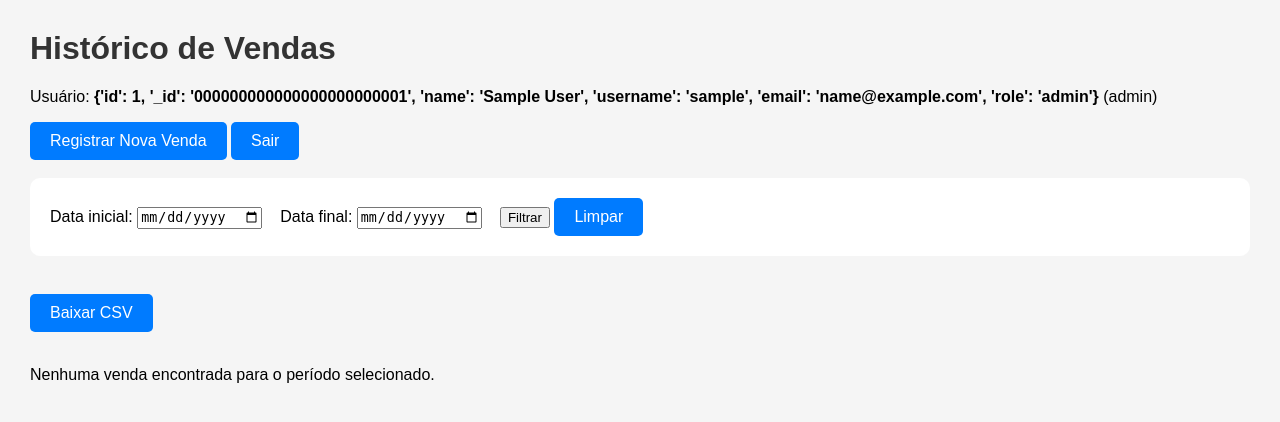
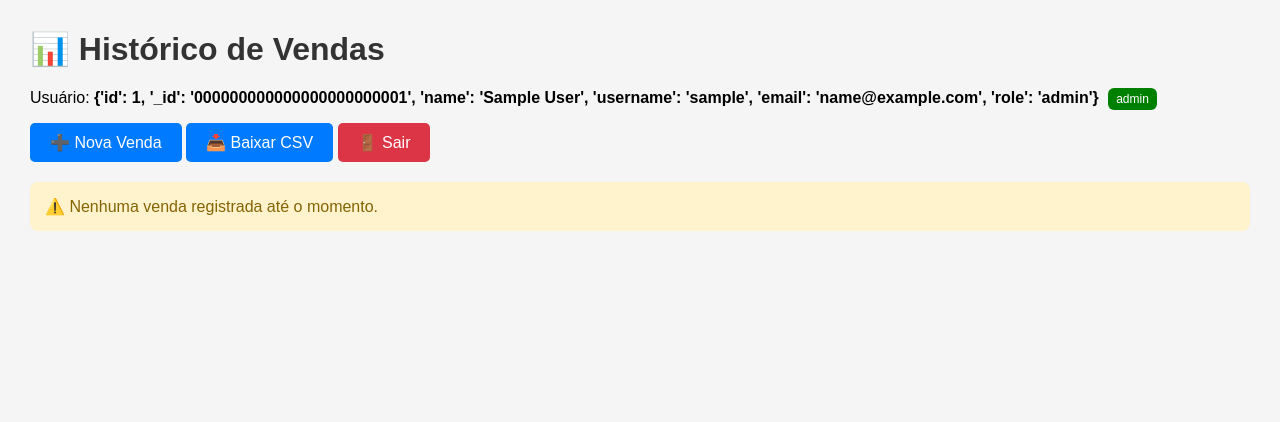
Before and after one commit to ghennsouza-wq/Barbearia, a Flask app: page /historico in a window 1280 px wide. Shown: the top 422 px of the page. Run offline with Flask 3, Linux system fonts and the light colour scheme; the visitor is signed in with stand-in values (Sample User, id 1).

Commit message:
Update historico.html

```diff
--- a/templates/historico.html
+++ b/templates/historico.html
@@ -2,42 +2,27 @@
 
 {% block conteudo %}
 
-<h1>Histórico de Vendas</h1>
+<h1>📊 Histórico de Vendas</h1>
 
 <p>
-  Usuário: <b>{{ usuario }}</b> ({{ tipo }})
+  Usuário:
+  <b>{{ usuario }}</b>
+  <span style="
+        padding: 4px 8px;
+        border-radius: 6px;
+        background: {{ 'green' if tipo == 'admin' else '#555' }};
+        color: white;
+        font-size: 12px;
+        margin-left: 5px;">
+    {{ tipo }}
+  </span>
 </p>
 
-<a class="button" href="/registrar">Registrar Nova Venda</a>
-<a class="button" href="/logout">Sair</a>
-
-<br><br>
-
-<!-- 🔎 FILTRO POR DATA -->
-<form method="get">
-    <label>
-        Data inicial:
-        <input type="date" name="data_inicio" value="{{ data_inicio }}">
-    </label>
-
-    &nbsp;&nbsp;
-
-    <label>
-        Data final:
-        <input type="date" name="data_fim" value="{{ data_fim }}">
-    </label>
-
-    &nbsp;&nbsp;
-
-    <button type="submit">Filtrar</button>
-    <a href="/historico" class="button">Limpar</a>
-</form>
-
-<br>
-
-<a class="button" href="/download">Baixar CSV</a>
-
-<br><br>
+<div style="margin-bottom: 20px;">
+  <a class="button" href="/registrar">➕ Nova Venda</a>
+  <a class="button" href="/download">📥 Baixar CSV</a>
+  <a class="button" href="/logout" style="background:#dc3545;">🚪 Sair</a>
+</div>
 
 {% if vendas %}
 <table>
@@ -55,20 +40,32 @@
 
     {% for v in vendas %}
     <tr>
-        <td>{{ v["data"] }}</td>
-        <td>{{ v["cliente"] }}</td>
-        <td>{{ v["barbeiro"] }}</td>
-        <td>R$ {{ v["cabelo"] }}</td>
-        <td>R$ {{ v["barba"] }}</td>
-        <td>R$ {{ v["sobrancelha"] }}</td>
-        <td>R$ {{ v["produto"] }}</td>
-        <td>R$ {{ v["desconto"] }}</td>
-        <td><b>R$ {{ v["total"] }}</b></td>
+        <td>{{ v.data }}</td>
+        <td>{{ v.cliente }}</td>
+        <td><b>{{ v.barbeiro }}</b></td>
+        <td>R$ {{ v.cabelo }}</td>
+        <td>R$ {{ v.barba }}</td>
+        <td>R$ {{ v.sobrancelha }}</td>
+        <td>R$ {{ v.produto }}</td>
+        <td style="color:red;">- R$ {{ v.desconto }}</td>
+        <td style="
+            font-weight: bold;
+            background: #e9f7ef;
+            color: #1e7e34;">
+            R$ {{ v.total }}
+        </td>
     </tr>
     {% endfor %}
 </table>
+
 {% else %}
-<p>Nenhuma venda encontrada para o período selecionado.</p>
+<p style="
+    padding: 15px;
+    background: #fff3cd;
+    border-radius: 8px;
+    color: #856404;">
+⚠️ Nenhuma venda registrada até o momento.
+</p>
 {% endif %}
 
 {% endblock %}
```
